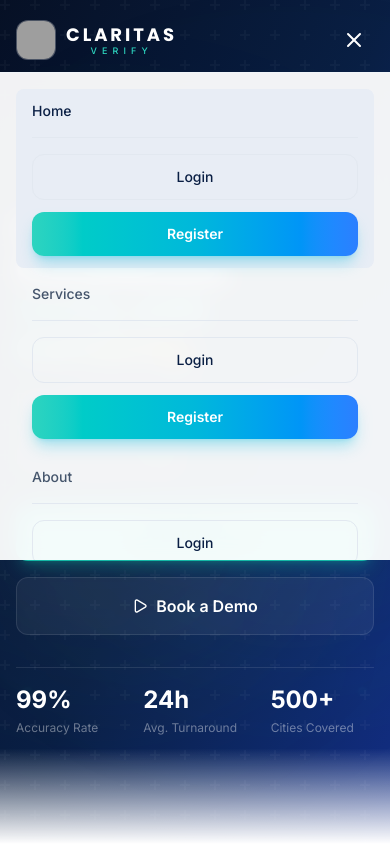
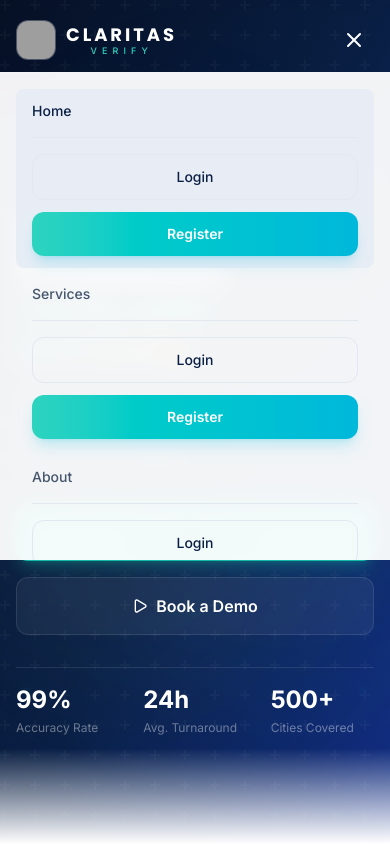
Before and after one commit to sanju-1105/Claritas-verify, a React (Vite) app: page /#/ in a window 390 px wide. Both pictures are taken after a click on the button 354 px from the left and 40 px from the top of the page. Shown: the top 844 px of the page. Built offline with nearby package versions, Linux system fonts and the light colour scheme; grey boxes are pictures that could not be loaded.

Commit message:
navbar correction

```diff
--- a/src/components/Header.tsx
+++ b/src/components/Header.tsx
@@ -191,14 +191,14 @@ export default function Header() {
 
   <a
     href="/#/login"
-    className="block w-full text-center px-4 py-3 rounded-xl border border-slate-200 text-navy-900 font-medium hover:bg-slate-50 hover:scale-[1.02] active:scale-[0.98] transition-all duration-300"
+    className="block w-full text-center px-4 py-3 rounded-xl border border-slate-200 text-navy-900 font-medium hover:bg-slate-50 transition-all"
   >
     Login
   </a>
 
   <a
     href="/#/register"
-    className="block w-full text-center px-4 py-3 rounded-xl bg-gradient-to-r from-teal-400 via-cyan-500 to-blue-500 text-white font-semibold shadow-lg shadow-cyan-500/30 hover:shadow-cyan-500/50 hover:scale-[1.02] active:scale-[0.98] transition-all duration-300"
+    className="block w-full text-center px-4 py-3 rounded-xl bg-gradient-to-r from-teal-400 to-cyan-500 text-white font-semibold shadow-lg shadow-cyan-500/20 transition-all"
   >
     Register
   </a>
```
